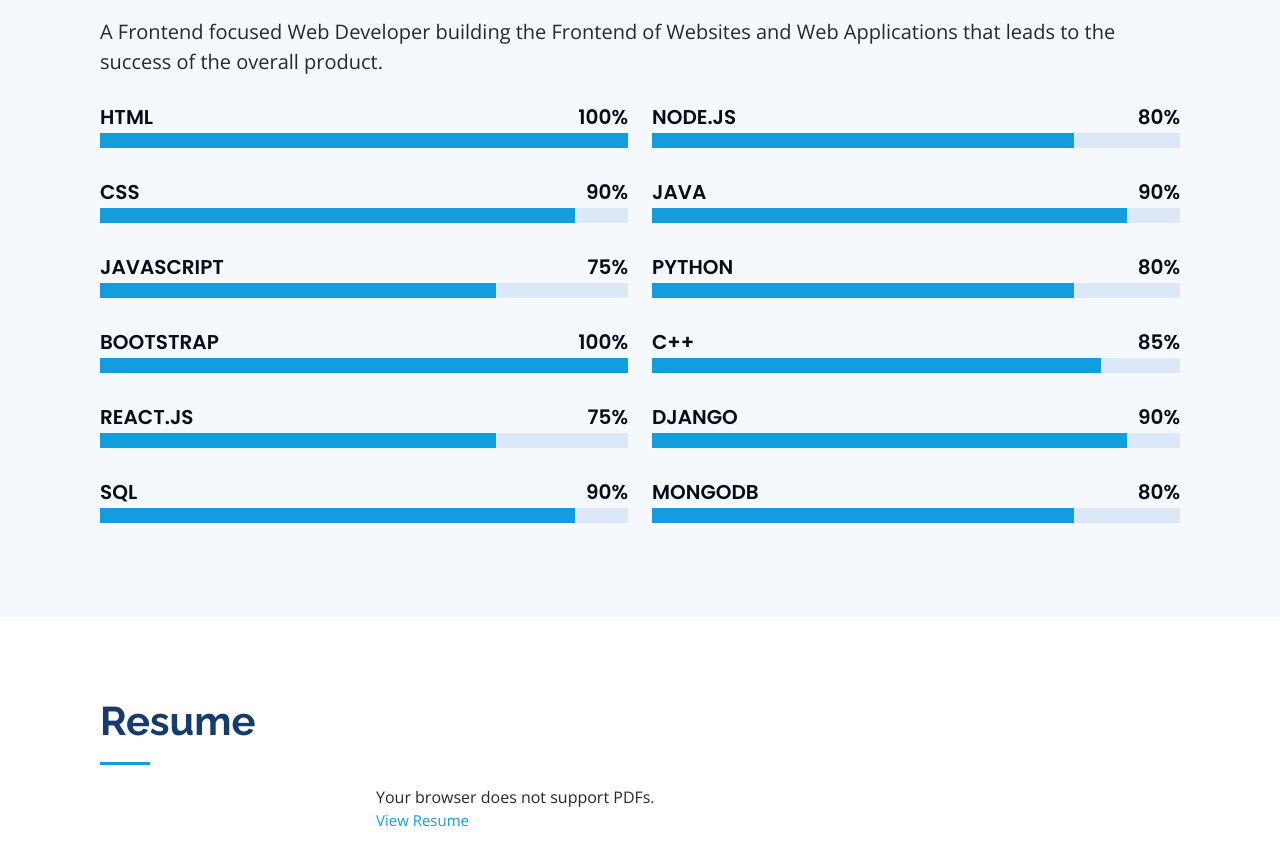
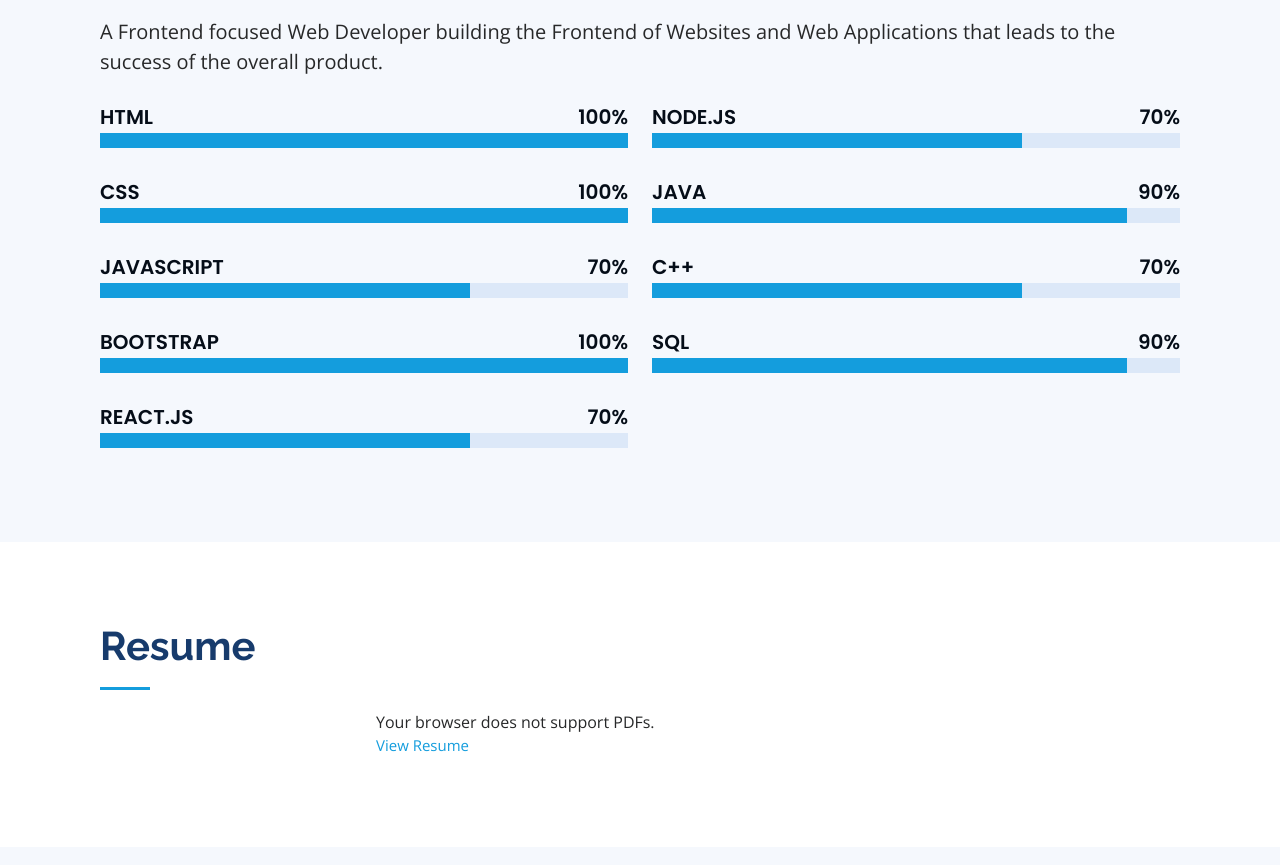
Before and after one commit to phaneendrakl/lpk-portfolio, a plain HTML site: page index.html in a window 1280 px wide. Shown: the part 1629-2494 px from the top of the page. Drawn offline with nearby package versions, Linux system fonts and the light colour scheme.

Commit message:
updated resume

```diff
--- a/index.html
+++ b/index.html
@@ -169,16 +169,16 @@
                         </div>
 
                         <div class="progress">
-                            <span class="skill">CSS <i class="val">90%</i></span>
+                            <span class="skill">CSS <i class="val">100%</i></span>
                             <div class="progress-bar-wrap">
-                                <div class="progress-bar" role="progressbar" aria-valuenow="90" aria-valuemin="0" aria-valuemax="100"></div>
+                                <div class="progress-bar" role="progressbar" aria-valuenow="100" aria-valuemin="0" aria-valuemax="100"></div>
                             </div>
                         </div>
 
                         <div class="progress">
-                            <span class="skill">JavaScript <i class="val">75%</i></span>
+                            <span class="skill">JavaScript <i class="val">70%</i></span>
                             <div class="progress-bar-wrap">
-                                <div class="progress-bar" role="progressbar" aria-valuenow="75" aria-valuemin="0" aria-valuemax="100"></div>
+                                <div class="progress-bar" role="progressbar" aria-valuenow="70" aria-valuemin="0" aria-valuemax="100"></div>
                             </div>
                         </div>
 
@@ -190,9 +190,36 @@
                         </div>
 
                         <div class="progress">
-                            <span class="skill">React.js <i class="val">75%</i></span>
+                            <span class="skill">React.js <i class="val">70%</i></span>
                             <div class="progress-bar-wrap">
-                                <div class="progress-bar" role="progressbar" aria-valuenow="75" aria-valuemin="0" aria-valuemax="100"></div>
+                                <div class="progress-bar" role="progressbar" aria-valuenow="70" aria-valuemin="0" aria-valuemax="100"></div>
+                            </div>
+                        </div>
+
+
+                    </div>
+
+                    <div class="col-lg-6" data-aos="fade-up" data-aos-delay="100">
+
+                        <div class="progress">
+                            <span class="skill">Node.js <i class="val">70%</i></span>
+                            <div class="progress-bar-wrap">
+                                <div class="progress-bar" role="progressbar" aria-valuenow="70" aria-valuemin="0" aria-valuemax="100"></div>
+                            </div>
+                        </div>
+
+                        <div class="progress">
+                            <span class="skill">Java <i class="val">90%</i></span>
+                            <div class="progress-bar-wrap">
+                                <div class="progress-bar" role="progressbar" aria-valuenow="90" aria-valuemin="0" aria-valuemax="100"></div>
+                            </div>
+                        </div>
+
+
+                        <div class="progress">
+                            <span class="skill">C++ <i class="val">70%</i></span>
+                            <div class="progress-bar-wrap">
+                                <div class="progress-bar" role="progressbar" aria-valuenow="70" aria-valuemin="0" aria-valuemax="100"></div>
                             </div>
                         </div>
 
@@ -203,53 +230,6 @@
                             </div>
                         </div>
 
-
-                    </div>
-
-                    <div class="col-lg-6" data-aos="fade-up" data-aos-delay="100">
-
-                        <div class="progress">
-                            <span class="skill">Node.js <i class="val">80%</i></span>
-                            <div class="progress-bar-wrap">
-                                <div class="progress-bar" role="progressbar" aria-valuenow="80" aria-valuemin="0" aria-valuemax="100"></div>
-                            </div>
-                        </div>
-
-                        <div class="progress">
-                            <span class="skill">Java <i class="val">90%</i></span>
-                            <div class="progress-bar-wrap">
-                                <div class="progress-bar" role="progressbar" aria-valuenow="90" aria-valuemin="0" aria-valuemax="100"></div>
-                            </div>
-                        </div>
-
-                        <div class="progress">
-                            <span class="skill">Python <i class="val">80%</i></span>
-                            <div class="progress-bar-wrap">
-                                <div class="progress-bar" role="progressbar" aria-valuenow="80" aria-valuemin="0" aria-valuemax="100"></div>
-                            </div>
-                        </div>
-
-
-                        <div class="progress">
-                            <span class="skill">C++ <i class="val">85%</i></span>
-                            <div class="progress-bar-wrap">
-                                <div class="progress-bar" role="progressbar" aria-valuenow="85" aria-valuemin="0" aria-valuemax="100"></div>
-                            </div>
-                        </div>
-
-                        <div class="progress">
-                            <span class="skill">Django <i class="val">90%</i></span>
-                            <div class="progress-bar-wrap">
-                                <div class="progress-bar" role="progressbar" aria-valuenow="90" aria-valuemin="0" aria-valuemax="100"></div>
-                            </div>
-                        </div>
-
-                        <div class="progress">
-                            <span class="skill">MongoDB <i class="val">80%</i></span>
-                            <div class="progress-bar-wrap">
-                                <div class="progress-bar" role="progressbar" aria-valuenow="80" aria-valuemin="0" aria-valuemax="100"></div>
-                            </div>
-                        </div>
 
                     </div>
 
```
Also changed, not shown: 1 other file.
